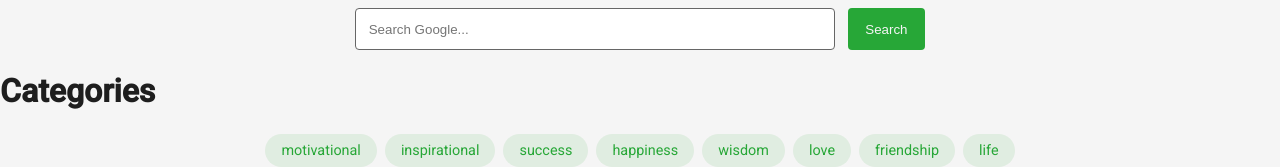
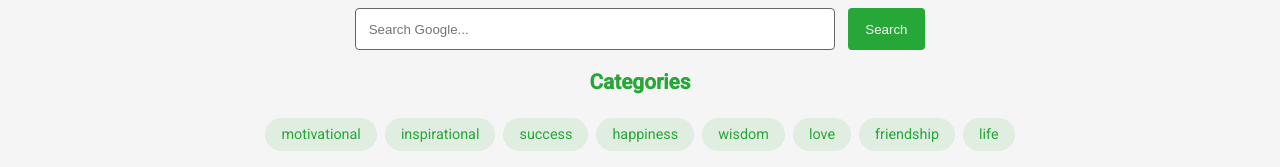
Before and after one commit to LejeuneA/positive-quotes-app, an Angular app: page /home in a window 1280 px wide. Shown: the part 176-343 px from the top of the page. Built offline with nearby package versions, Linux system fonts and the light colour scheme; no server answers; sample sign-in values are in the browser's storage.

Commit message:
Update home.component.scss

```diff
--- a/src/app/pages/home/home.component.scss
+++ b/src/app/pages/home/home.component.scss
@@ -1,5 +1,13 @@
 @use "../../scss/_variables" as *;
 @use "sass:color";
+
+.categories-title {
+  text-align: center;
+  margin: 1.2rem;
+  font-size: 1.3rem;
+  font-weight: 600;
+  color: $primary-color;
+}
 
 .categories-container {
   display: flex;
```
